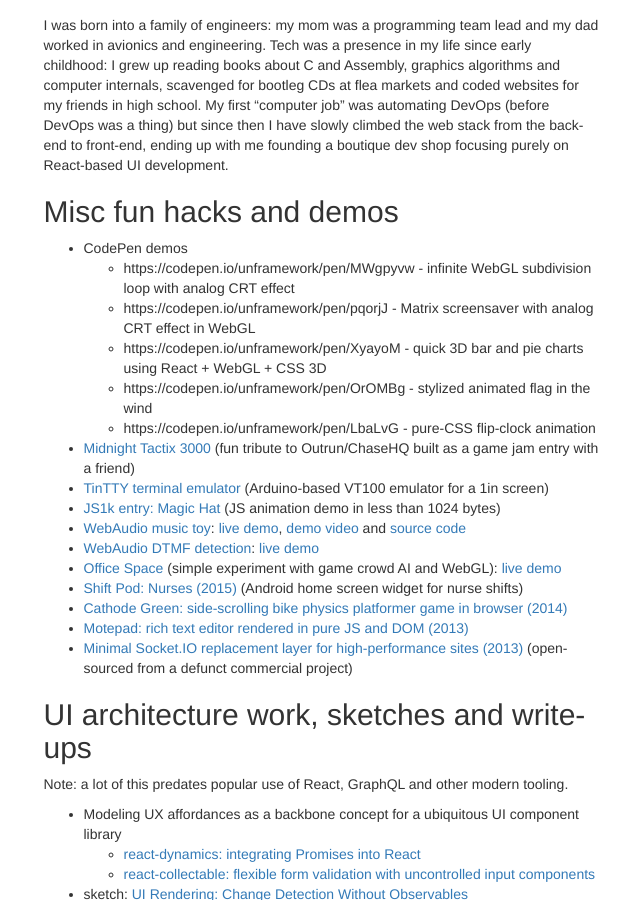
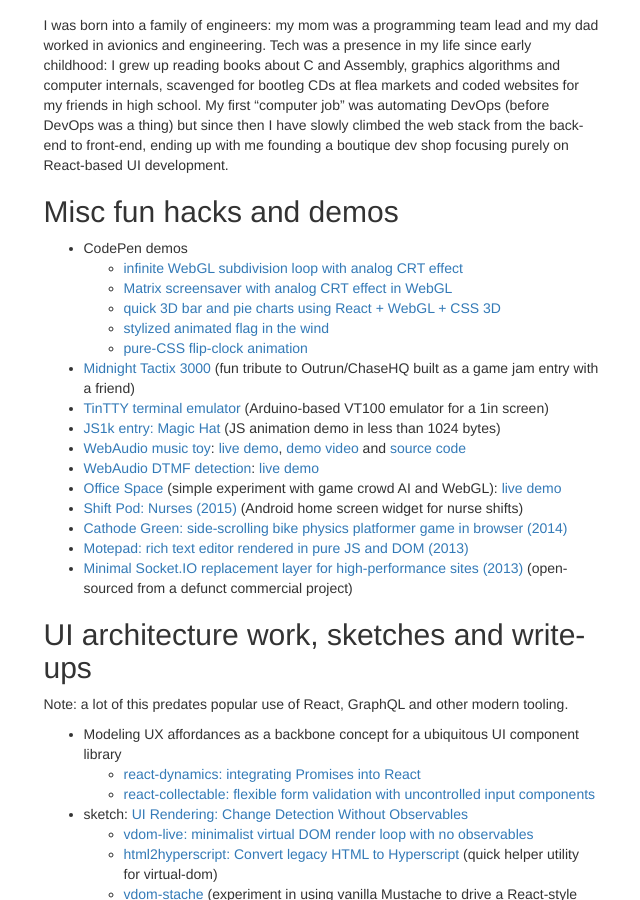
Before and after one commit to unframework/unframework-website, a Jekyll site: the page built from index.md, in a window 1280 px wide and 900 px high, scrolled down 537 px. Shown: the whole window, without its empty margins (319-959 px from the left). Built offline with Jekyll 4.4.1, drawn with Linux system fonts in a browser that asks for light colours.

Commit message:
Fix CodePen links

```diff
--- a/index.md
+++ b/index.md
@@ -25,11 +25,11 @@
 ## Misc fun hacks and demos
 
 * CodePen demos
-    * https://codepen.io/unframework/pen/MWgpyvw - infinite WebGL subdivision loop with analog CRT effect
-    * https://codepen.io/unframework/pen/pqorjJ - Matrix screensaver with analog CRT effect in WebGL
-    * https://codepen.io/unframework/pen/XyayoM - quick 3D bar and pie charts using React + WebGL + CSS 3D
-    * https://codepen.io/unframework/pen/OrOMBg - stylized animated flag in the wind
-    * https://codepen.io/unframework/pen/LbaLvG - pure-CSS flip-clock animation
+    * [infinite WebGL subdivision loop with analog CRT effect](https://codepen.io/unframework/pen/MWgpyvw)
+    * [Matrix screensaver with analog CRT effect in WebGL](https://codepen.io/unframework/pen/pqorjJ)
+    * [quick 3D bar and pie charts using React + WebGL + CSS 3D](https://codepen.io/unframework/pen/XyayoM)
+    * [stylized animated flag in the wind](https://codepen.io/unframework/pen/OrOMBg)
+    * [pure-CSS flip-clock animation](https://codepen.io/unframework/pen/LbaLvG)
 * [Midnight Tactix 3000](https://twitter.com/atesgoral/status/993972666540417024) (fun tribute to Outrun/ChaseHQ built as a game jam entry with a friend)
 * [TinTTY terminal emulator](https://hackaday.io/project/27359-tiny-wearable-8-bit-vt100-console) (Arduino-based VT100 emulator for a 1in screen)
 * [JS1k entry: Magic Hat](http://js1k.com/2017-magic/demo/2827) (JS animation demo in less than 1024 bytes)
```
